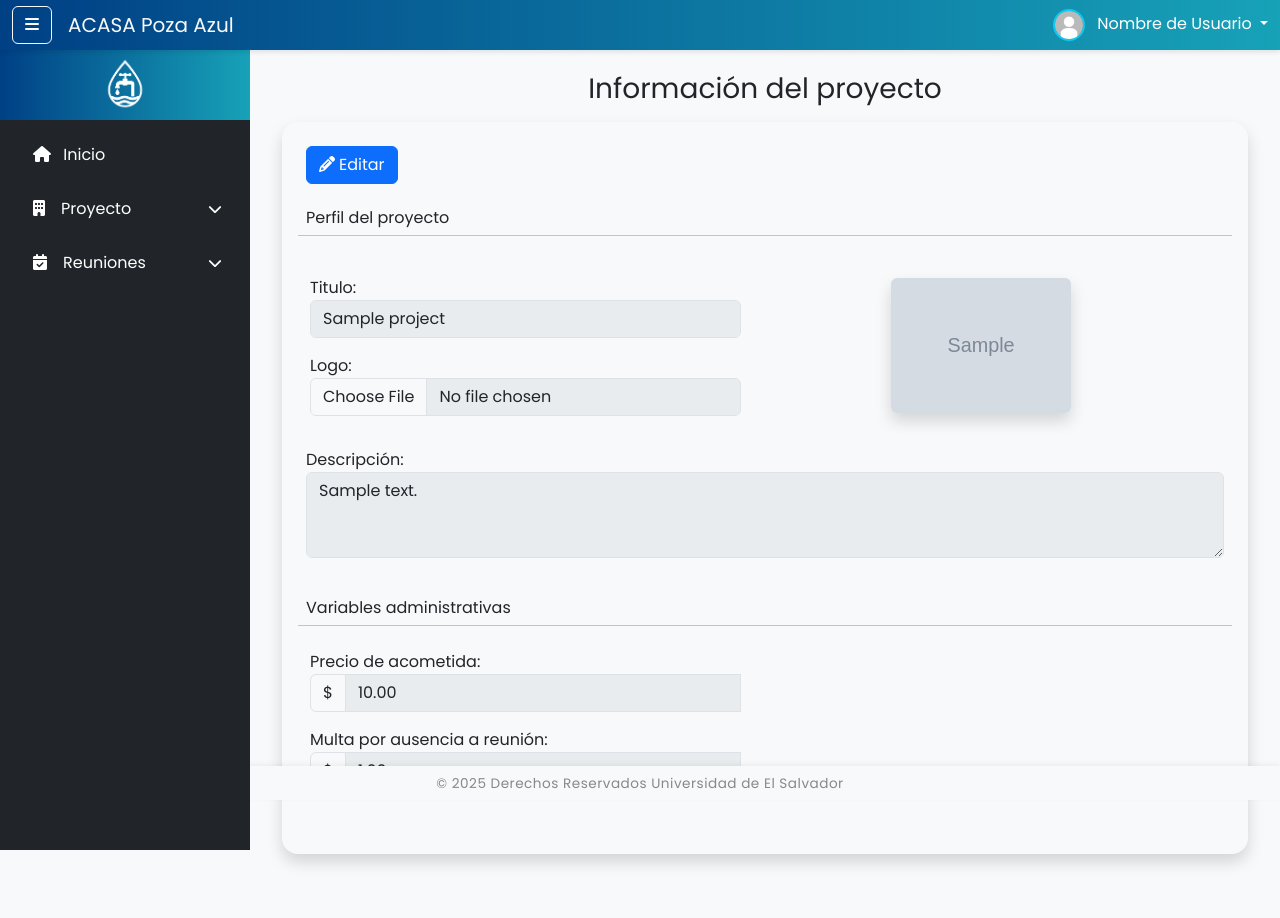
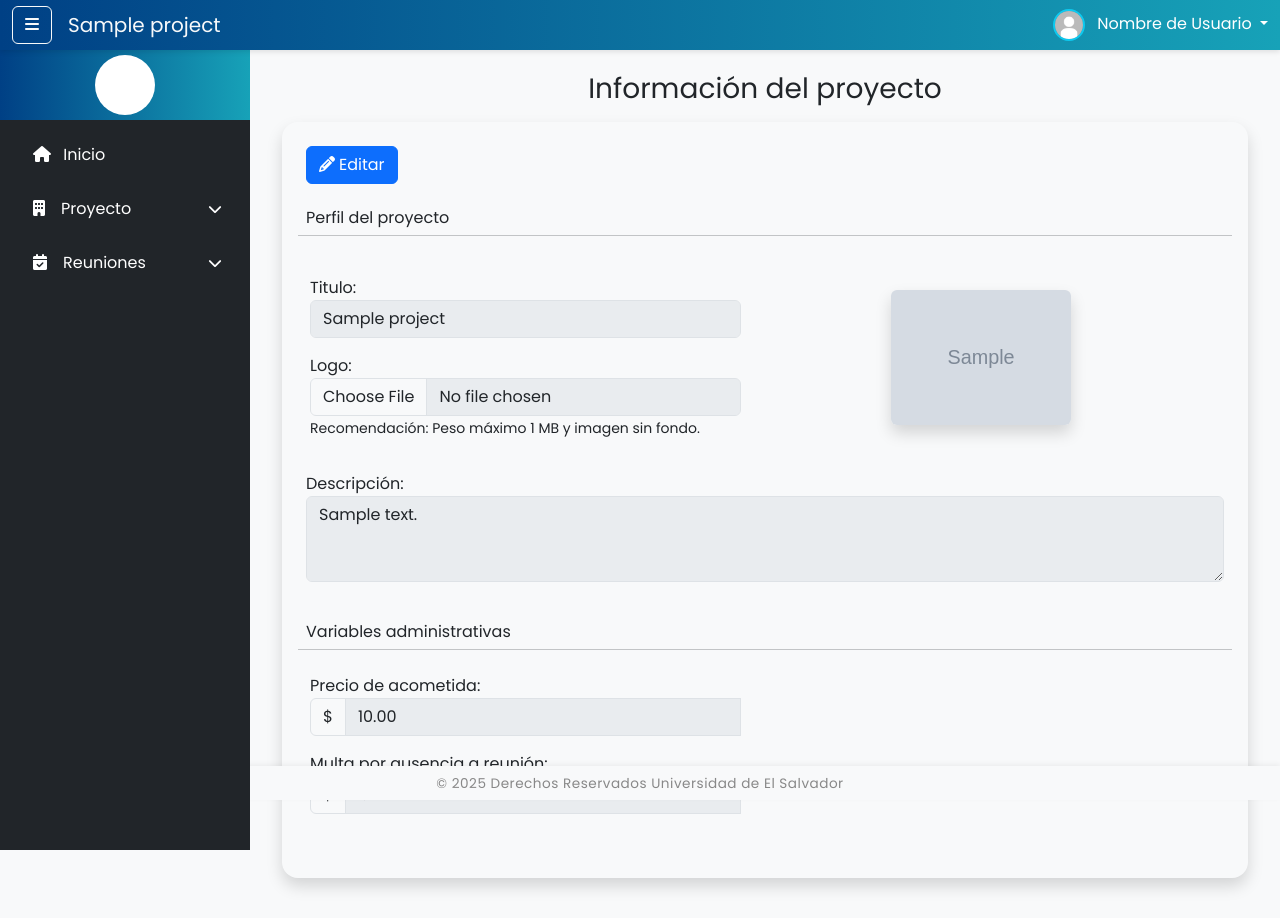
Before and after one commit to eugmerino/acasa-poza-azul, a Django app: page /project/ in a window 1280 px wide. Shown: the top 918 px of the page. Before the commit the page ends 865 px from the top, so only its background shows below. Run offline with Django 4.2, Linux system fonts and the light colour scheme; tables that the repository leaves empty hold one stand-in row (values such as "Sample post"); grey boxes marked "Sample" are stand-in pictures; some libraries are stand-ins or nearby versions.

Commit message:
[UPDATE] Cambio de titulos y logo

```diff
--- a/core/views.py
+++ b/core/views.py
@@ -1,4 +1,6 @@
 from django.shortcuts import render
+from project.models import Project
 
 def inicio(request):
-    return render(request, "home.html")
+    project = Project.objects.first()
+    return render(request, "home.html", {"project": project})
--- a/templates/base.html
+++ b/templates/base.html
@@ -5,7 +5,11 @@
     <meta name="viewport" content="width=device-width, initial-scale=1" />
     <title>
       {% block title %}
-        ACASA Poza Azul
+        {% if project and project.title %}
+          {{ project.title }}
+        {% else %}
+          ACASA Poza Azul
+        {% endif %}
       {% endblock %}
     </title>
 
@@ -14,8 +18,7 @@
     <link rel="stylesheet" href="https://cdn.datatables.net/2.3.3/css/dataTables.bootstrap5.css" />
     <link rel="stylesheet" href="https://cdnjs.cloudflare.com/ajax/libs/font-awesome/6.5.2/css/all.min.css" />
     <link href="https://fonts.googleapis.com/css2?family=Poppins:wght@300;400;600&display=swap" rel="stylesheet" />
-    <link href="https://cdn.jsdelivr.net/npm/sweetalert2@11/dist/sweetalert2.min.css" rel="stylesheet">
-
+    <link href="https://cdn.jsdelivr.net/npm/sweetalert2@11/dist/sweetalert2.min.css" rel="stylesheet" />
 
     <!-- Archivos estáticos -->
     {% load static %}
@@ -29,7 +32,15 @@
         <div class="container-fluid">
           <button class="btn btn-outline-light me-3" type="button" id="sidebar-toggler"><i class="fas fa-bars"></i></button>
           <div class="text-light">
-            <a href="{% url 'inicio' %}" class="link-light text-decoration-none"><h5 class="m-0">ACASA Poza Azul</h5></a>
+            <a href="{% url 'inicio' %}" class="link-light text-decoration-none">
+              <h5 class="m-0">
+                {% if project and project.title %}
+                  {{ project.title }}
+                {% else %}
+                  ACASA Poza Azul
+                {% endif %}
+              </h5>
+            </a>
           </div>
 
           <div class="ms-auto">
@@ -61,7 +72,15 @@
     <!-- Sidebar -->
     <div class="sidebar active" id="sidebar">
       <div class="sidebar-header">
-        <a href="{% url 'inicio' %}"><img src="{% static 'img/logoProyecto-removebg-preview.png' %}" alt="Logo ACASA Poza Azul" class="logo-sidebar" /></a>
+        <a href="{% url 'inicio' %}">
+          <img src="{% if project and project.logo %}
+              {{ project.logo.url }}
+            {% else %}
+              {% static 'img/image-not-found.png' %}
+            {% endif %}"
+            alt="Logo ACASA Poza Azul"
+            class="logo-sidebar" />
+        </a>
       </div>
       <div class="sidebar-menu p-2">
         <a href="{% url 'inicio' %}"><i class="fas fa-home me-2"></i> Inicio</a>
@@ -106,15 +125,14 @@
     <script src="https://cdnjs.cloudflare.com/ajax/libs/twitter-bootstrap/5.3.3/js/bootstrap.bundle.min.js"></script>
     <script src="https://cdn.datatables.net/2.3.3/js/dataTables.js"></script>
     <script src="https://cdn.datatables.net/2.3.3/js/dataTables.bootstrap5.js"></script>
-    <script src="https://cdn.jsdelivr.net/npm/htmx.org@2.0.6/dist/htmx.min.js"
-        integrity="sha384-Akqfrbj/HpNVo8k11SXBb6TlBWmXXlYQrCSqEWmyKJe+hDm3Z/B2WVG4smwBkRVm"
-        crossorigin="anonymous"></script>
+    <script src="https://cdn.jsdelivr.net/npm/htmx.org@2.0.6/dist/htmx.min.js" integrity="sha384-Akqfrbj/HpNVo8k11SXBb6TlBWmXXlYQrCSqEWmyKJe+hDm3Z/B2WVG4smwBkRVm" crossorigin="anonymous"></script>
     <script src="https://cdn.jsdelivr.net/npm/sweetalert2@11/dist/sweetalert2.all.min.js"></script>
 
     <script src="https://cdn.jsdelivr.net/npm/htmx.org@2.0.7/dist/htmx.min.js" integrity="sha384-ZBXiYtYQ6hJ2Y0ZNoYuI+Nq5MqWBr+chMrS/RkXpNzQCApHEhOt2aY8EJgqwHLkJ" crossorigin="anonymous"></script>
 
     <script src="{% static 'js/script.js' %}"></script>
-    {% block extra_js %}{% endblock %}
+    {% block extra_js %}
 
+    {% endblock %}
   </body>
 </html>
--- a/templates/partials/project_form_partial.html
+++ b/templates/partials/project_form_partial.html
@@ -13,14 +13,15 @@
   <hr class="mb-4 m-0" />
 
   <div class="row">
-    <div class="col-md-6">
+    <div class="col-md-6 mb-3">
       <div class="mb-3 mt-3">
         {{ form.title.label_tag }}
         {{ form.title }}
         <div class="invalid-feedback" id="title-error"></div>
       </div>
-      <div class="mb-3">{{ form.logo.label_tag }}
+      <div>{{ form.logo.label_tag }}
         {{ form.logo }}</div>
+        <span class="small">Recomendación: Peso máximo 1 MB y imagen sin fondo.</span>
     </div>
 
     <div class="col-md-6 d-flex justify-content-center align-items-center">
--- a/templates/project.html
+++ b/templates/project.html
@@ -1,7 +1,12 @@
 {% extends 'base.html' %}
 {% load static %}
+
 {% block title %}
-  Proyecto | ACASA Poza Azul
+  Proyecto |{% if project and project.title %}
+    {{ project.title }}
+  {% else %}
+    ACASA Poza Azul
+  {% endif %}
 {% endblock %}
 
 {% block content %}
```
Also changed, not shown: templates/communities.html (+8 -1 lines), templates/home.html (+25 -9 lines), templates/reuniones.html (+8 -1 lines), templates/tarifas.html (+6 -1 lines), static/img/image-not-found.png (added), static/img/logoProyecto.png (renamed from static/img/logoProyecto-removebg-preview.png).
